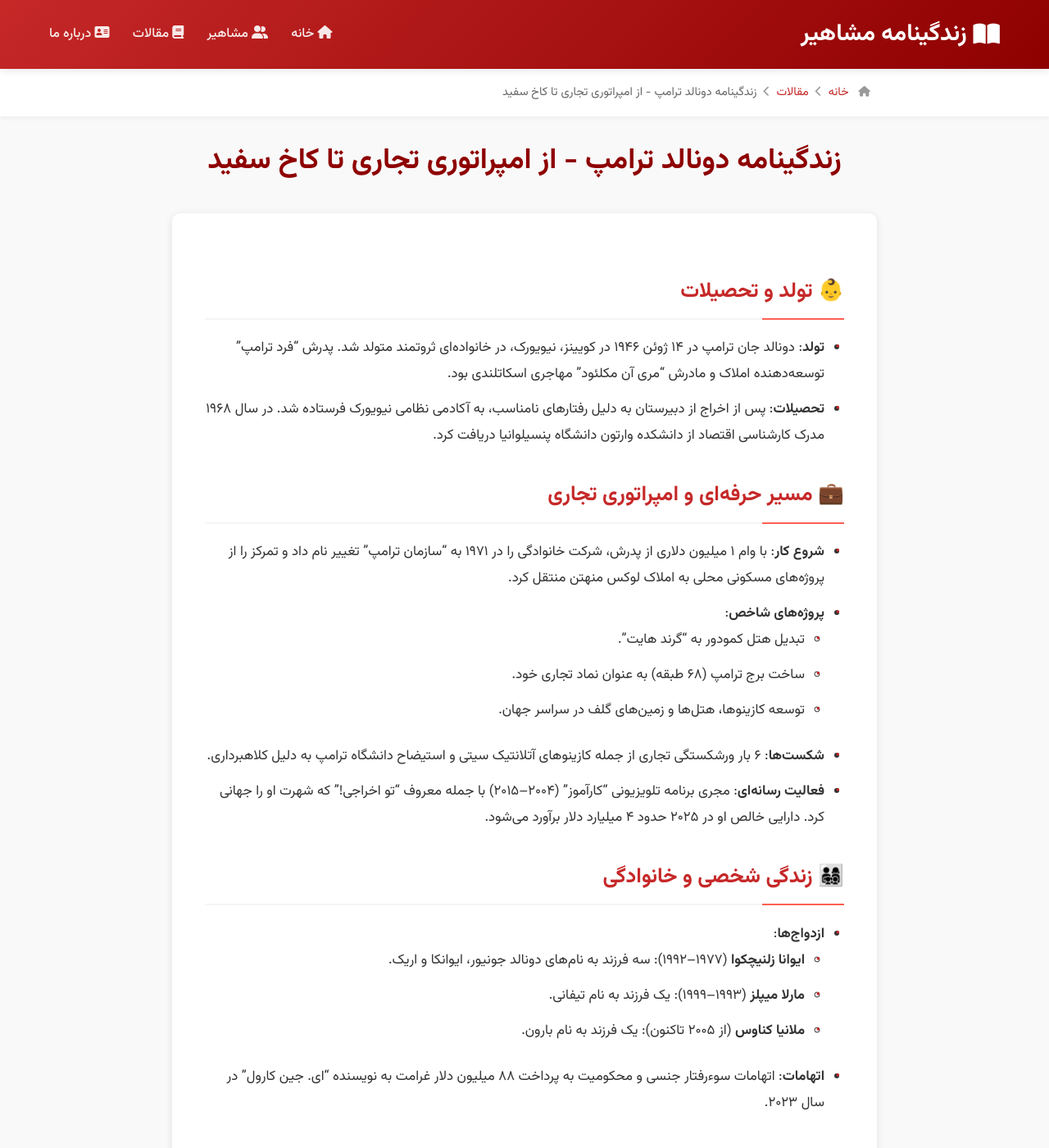
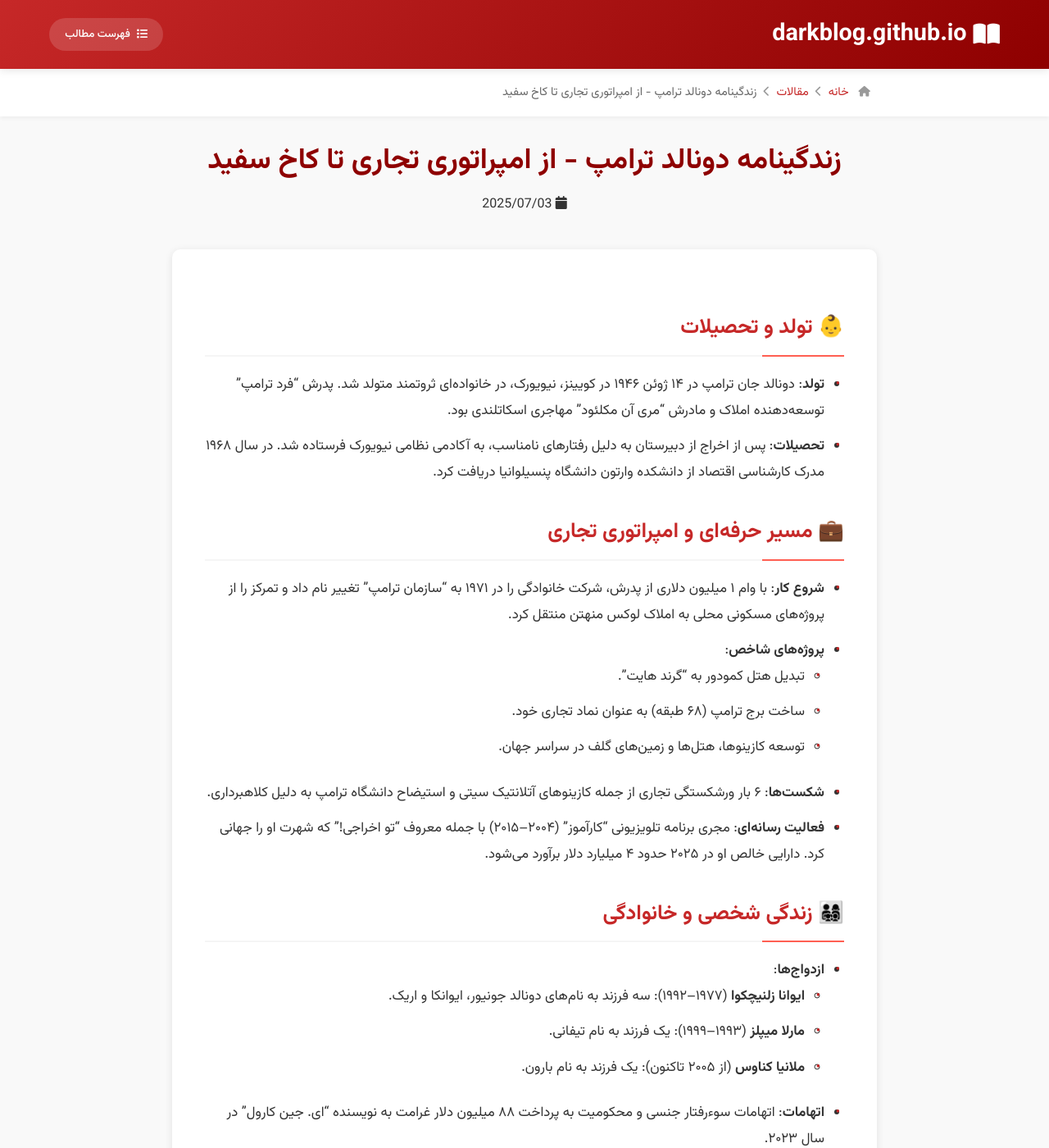
Before and after one commit to darkblog/darkblog.github.io, a Jekyll site: the page built from _posts/2025-7-3-41.md, in a window 1280 px wide and 1400 px high. Shown: the whole window at 82% size. Built offline with Jekyll 4.4.1, drawn with Linux system fonts in a browser that asks for light colours; comment, search, counter and statistics services are not loaded; some of the changed text lies outside the part shown.

Commit message:
Update post.html

```diff
--- a/_layouts/post.html
+++ b/_layouts/post.html
@@ -12,13 +12,6 @@
     <meta property="og:type" content="article">
     <link rel="stylesheet" href="https://fonts.googleapis.com/css2?family=Vazirmatn:wght@300;400;500;700&display=swap">
     <link rel="stylesheet" href="https://cdnjs.cloudflare.com/ajax/libs/font-awesome/6.4.0/css/all.min.css">
-    <script src="https://utteranc.es/client.js"
-            repo="darkblog.github.io"
-            issue-term="pathname"
-            theme="github-light"
-            crossorigin="anonymous"
-            async>
-    </script>
     <style>
         :root {
             --primary-color: #c62828;
@@ -87,16 +80,86 @@
             margin-left: 0.5rem;
         }
 
-        .nav-links a {
-            color: rgba(255, 255, 255, 0.9);
-            text-decoration: none;
-            margin-right: 1.5rem;
+        /* Navigation - Table of Contents */
+        .toc-container {
+            position: relative;
+        }
+
+        .toc-toggle {
+            background: rgba(255, 255, 255, 0.15);
+            border: none;
+            color: white;
+            padding: 0.6rem 1.2rem;
+            border-radius: 30px;
+            font-family: 'Vazirmatn', sans-serif;
             font-weight: 500;
+            cursor: pointer;
+            transition: var(--transition);
+            display: flex;
+            align-items: center;
+            gap: 0.5rem;
+        }
+
+        .toc-toggle:hover {
+            background: rgba(255, 255, 255, 0.25);
+        }
+
+        .toc-dropdown {
+            position: absolute;
+            top: 100%;
+            right: 0;
+            width: 280px;
+            background: white;
+            border-radius: 8px;
+            box-shadow: 0 5px 15px rgba(0, 0, 0, 0.2);
+            padding: 1rem;
+            margin-top: 0.5rem;
+            display: none;
+            z-index: 200;
+            max-height: 400px;
+            overflow-y: auto;
+        }
+
+        .toc-container:hover .toc-dropdown,
+        .toc-dropdown:hover {
+            display: block;
+        }
+
+        .toc-title {
+            font-size: 1.1rem;
+            color: var(--primary-dark);
+            padding-bottom: 0.5rem;
+            border-bottom: 2px solid var(--light-gray);
+            margin-bottom: 0.8rem;
+            text-align: center;
+        }
+
+        .toc-list {
+            list-style: none;
+        }
+
+        .toc-list li {
+            margin-bottom: 0.6rem;
+            padding-right: 0.5rem;
+            border-right: 2px solid transparent;
             transition: var(--transition);
         }
 
-        .nav-links a:hover {
-            color: white;
+        .toc-list li:hover {
+            border-right: 2px solid var(--primary-color);
+        }
+
+        .toc-list a {
+            color: var(--text-color);
+            text-decoration: none;
+            transition: var(--transition);
+            display: block;
+            padding: 0.2rem 0;
+        }
+
+        .toc-list a:hover {
+            color: var(--primary-color);
+            padding-right: 5px;
         }
 
         /* Breadcrumb */
@@ -246,8 +309,7 @@
 
         .post-footer {
             display: flex;
-            justify-content: space-between;
-            flex-wrap: wrap;
+            justify-content: center;
             padding: 1.5rem 0;
             border-top: 2px solid var(--light-gray);
             border-bottom: 2px solid var(--light-gray);
@@ -341,47 +403,6 @@
             color: white;
         }
 
-        /* GitHub Comments */
-        .comments-section {
-            background-color: white;
-            border-radius: 10px;
-            box-shadow: var(--box-shadow);
-            padding: 2rem;
-            margin-bottom: 3rem;
-        }
-
-        .comments-header {
-            display: flex;
-            align-items: center;
-            margin-bottom: 1.5rem;
-        }
-
-        .comments-header h2 {
-            font-size: 1.5rem;
-            color: var(--primary-color);
-            margin: 0;
-        }
-
-        .comments-header i {
-            background-color: var(--primary-color);
-            color: white;
-            width: 36px;
-            height: 36px;
-            border-radius: 50%;
-            display: flex;
-            align-items: center;
-            justify-content: center;
-            margin-left: 1rem;
-        }
-
-        .github-comment-info {
-            background-color: rgba(198, 40, 40, 0.05);
-            border-right: 3px solid var(--primary-color);
-            padding: 1rem;
-            margin-bottom: 1.5rem;
-            border-radius: 0 8px 8px 0;
-        }
-
         /* Footer */
         footer {
             background: linear-gradient(135deg, var(--primary-dark), #5a0000);
@@ -451,13 +472,6 @@
             .header-container {
                 flex-direction: column;
                 padding: 1rem 0;
-            }
-
-            .nav-links {
-                margin-top: 1rem;
-                display: flex;
-                flex-wrap: wrap;
-                justify-content: center;
                 gap: 1rem;
             }
 
@@ -478,10 +492,10 @@
                 justify-content: center;
             }
 
-            .post-footer {
-                flex-direction: column;
-                gap: 1.5rem;
-                justify-content: center;
+            .toc-dropdown {
+                width: 100%;
+                right: 0;
+                left: 0;
             }
         }
 
@@ -501,13 +515,20 @@
         <div class="header-container">
             <a href="{{ site.baseurl }}/" class="logo">
                 <i class="fas fa-book-open"></i>
-                زندگینامه مشاهیر
+                {{ site.title }}
             </a>
-            <div class="nav-links">
-                <a href="#"><i class="fas fa-home"></i> خانه</a>
-                <a href="#"><i class="fas fa-user-friends"></i> مشاهیر</a>
-                <a href="#"><i class="fas fa-book"></i> مقالات</a>
-                <a href="#"><i class="fas fa-address-card"></i> درباره ما</a>
+
+            <div class="toc-container">
+                <button class="toc-toggle">
+                    <i class="fas fa-list"></i>
+                    فهرست مطالب
+                </button>
+                <div class="toc-dropdown">
+                    <div class="toc-title">سرفصل‌های این مقاله</div>
+                    <ul class="toc-list" id="toc-list">
+                        <!-- Table of Contents will be generated by JavaScript -->
+                    </ul>
+                </div>
             </div>
         </div>
     </header>
@@ -517,7 +538,7 @@
             <div class="breadcrumb-container">
                 <a href="{{ site.baseurl }}/"><i class="fas fa-home"></i> خانه</a>
                 <i class="fas fa-chevron-left"></i>
-                <a href="#">مقالات</a>
+                <a href="{{ site.baseurl }}/blog">مقالات</a>
                 <i class="fas fa-chevron-left"></i>
                 <span>{{ page.title }}</span>
             </div>
@@ -528,10 +549,17 @@
         <article>
             <div class="post-header">
                 <h1 class="post-title">{{ page.title }}</h1>
+
+                {% if page.date %}
+                <div class="post-meta">
+                    <span><i class="fas fa-calendar"></i> {{ page.date | date: "%Y/%m/%d" }}</span>
+                </div>
+                {% endif %}
             </div>
 
             <div class="post-content">
                 {{ content }}
+            </div>
 
             <div class="post-footer">
                 <div class="share-buttons">
@@ -541,39 +569,33 @@
                     <a href="#" class="share-btn"><i class="fab fa-facebook"></i></a>
                 </div>
             </div>
-            </div>
 
+            {% if site.author %}
             <div class="author-box">
                 <div class="author-avatar">
                     <i class="fas fa-user"></i>
                 </div>
                 <div class="author-info">
                     <h3>{{ site.author }}</h3>
-                    <p>نویسنده و پژوهشگر در زمینه تاریخ و زندگینامه مشاهیر ایران و جهان. علاقه‌مند به ادبیات، فلسفه و تاریخ معاصر.</p>
+                    <p>{{ site.description }}</p>
                     <div class="author-social">
-                        <a href="#"><i class="fab fa-twitter"></i></a>
-                        <a href="#"><i class="fab fa-instagram"></i></a>
-                        <a href="#"><i class="fab fa-linkedin"></i></a>
-                        <a href="#"><i class="fab fa-github"></i></a>
+                        {% if site.social.twitter %}
+                        <a href="{{ site.social.twitter }}"><i class="fab fa-twitter"></i></a>
+                        {% endif %}
+                        {% if site.social.instagram %}
+                        <a href="{{ site.social.instagram }}"><i class="fab fa-instagram"></i></a>
+                        {% endif %}
+                        {% if site.social.linkedin %}
+                        <a href="{{ site.social.linkedin }}"><i class="fab fa-linkedin"></i></a>
+                        {% endif %}
+                        {% if site.social.github %}
+                        <a href="{{ site.social.github }}"><i class="fab fa-github"></i></a>
+                        {% endif %}
                     </div>
                 </div>
             </div>
+            {% endif %}
         </article>
-
-        <div class="comments-section">
-            <div class="comments-header">
-                <i class="fas fa-comments"></i>
-                <h2>دیدگاه‌ها</h2>
-            </div>
-
-            <div class="github-comment-info">
-                <p>سیستم نظرات ما از طریق گیت‌هاب پیاده‌سازی شده است. برای ثبت نظر نیاز به حساب گیت‌هاب دارید.</p>
-            </div>
-
-            <div id="comments">
-                <!-- GitHub comments will be loaded here -->
-            </div>
-        </div>
     </main>
 
     <footer>
@@ -581,55 +603,121 @@
             <div class="footer-content">
                 <div class="footer-section">
                     <h3>درباره ما</h3>
-                    <p>سایت زندگینامه مشاهیر با هدف ارائه اطلاعات جامع و معتبر درباره بزرگان تاریخ ایران و جهان در حوزه‌های مختلف فعالیت می‌کند. ما تلاش می‌کنیم با ارائه بیوگرافی دقیق، دستاوردها و جملات ماندگار این مشاهیر، گامی در جهت آشنایی بیشتر با این شخصیت‌ها برداریم.</p>
+                    <p>{{ site.description }}</p>
                 </div>
 
                 <div class="footer-section">
                     <h3>دسترسی سریع</h3>
                     <ul class="footer-links">
-                        <li><a href="#"><i class="fas fa-arrow-left"></i> فلاسفه</a></li>
-                        <li><a href="#"><i class="fas fa-arrow-left"></i> نویسندگان</a></li>
-                        <li><a href="#"><i class="fas fa-arrow-left"></i> شعرا</a></li>
-                        <li><a href="#"><i class="fas fa-arrow-left"></i> دانشمندان</a></li>
-                        <li><a href="#"><i class="fas fa-arrow-left"></i> سیاسیون</a></li>
-                        <li><a href="#"><i class="fas fa-arrow-left"></i> مشاهیر تکنولوژی</a></li>
+                        {% for category in site.categories %}
+                        <li>
+                            <a href="{{ site.baseurl }}/categories/{{ category | first | slugify }}">
+                                <i class="fas fa-arrow-left"></i> {{ category | first }}
+                            </a>
+                        </li>
+                        {% endfor %}
                     </ul>
                 </div>
 
                 <div class="footer-section">
                     <h3>ارتباط با ما</h3>
                     <ul class="footer-links">
-                        <li><a href="#"><i class="fas fa-envelope"></i> ایمیل: info@mashahir.ir</a></li>
-                        <li><a href="#"><i class="fas fa-phone"></i> تلفن: ۰۲۱-۱۲۳۴۵۶۷۸</a></li>
-                        <li><a href="#"><i class="fab fa-instagram"></i> اینستاگرام</a></li>
-                        <li><a href="#"><i class="fab fa-telegram"></i> تلگرام</a></li>
+                        {% if site.contact.email %}
+                        <li>
+                            <a href="mailto:{{ site.contact.email }}">
+                                <i class="fas fa-envelope"></i> ایمیل: {{ site.contact.email }}
+                            </a>
+                        </li>
+                        {% endif %}
+                        {% if site.contact.phone %}
+                        <li>
+                            <a href="tel:{{ site.contact.phone }}">
+                                <i class="fas fa-phone"></i> تلفن: {{ site.contact.phone }}
+                            </a>
+                        </li>
+                        {% endif %}
+                        {% if site.social.instagram %}
+                        <li>
+                            <a href="{{ site.social.instagram }}">
+                                <i class="fab fa-instagram"></i> اینستاگرام
+                            </a>
+                        </li>
+                        {% endif %}
+                        {% if site.social.telegram %}
+                        <li>
+                            <a href="{{ site.social.telegram }}">
+                                <i class="fab fa-telegram"></i> تلگرام
+                            </a>
+                        </li>
+                        {% endif %}
                     </ul>
                 </div>
             </div>
 
             <div class="copyright">
-                <p>تمامی حقوق مادی و معنوی این سایت متعلق به زندگینامه مشاهیر می‌باشد. © ۱۴۰۳</p>
+                <p>&copy; {{ site.time | date: '%Y' }} {{ site.title }}. تمامی حقوق محفوظ است.</p>
             </div>
         </div>
     </footer>
 
     <script>
-        // Initialize GitHub comments
-        function initGitHubComments() {
-            // Utterances script is already included in head
-            console.log("GitHub comments initialized");
+        // Generate table of contents
+        document.addEventListener('DOMContentLoaded', function() {
+            const headings = document.querySelectorAll('.post-content h2');
+            const tocList = document.getElementById('toc-list');
+
+            if (headings.length > 0) {
+                headings.forEach(heading => {
+                    if (!heading.id) {
+                        heading.id = heading.textContent.replace(/\s+/g, '-').toLowerCase();
                     }
 
-        // Share functionality
+                    const listItem = document.createElement('li');
+                    const link = document.createElement('a');
+                    link.href = `#${heading.id}`;
+                    link.textContent = heading.textContent;
+
+                    listItem.appendChild(link);
+                    tocList.appendChild(listItem);
+                });
+            } else {
+                tocList.innerHTML = '<li>فهرستی برای نمایش وجود ندارد</li>';
+            }
+
+            // Smooth scrolling for TOC links
+            document.querySelectorAll('.toc-list a').forEach(anchor => {
+                anchor.addEventListener('click', function(e) {
+                    e.preventDefault();
+
+                    const targetId = this.getAttribute('href');
+                    const targetElement = document.querySelector(targetId);
+
+                    window.scrollTo({
+                        top: targetElement.offsetTop - 80,
+                        behavior: 'smooth'
+                    });
+
+                    // Close dropdown after selection
+                    document.querySelector('.toc-dropdown').style.display = 'none';
+                });
+            });
+
+            // Close TOC dropdown when clicking outside
+            document.addEventListener('click', function(e) {
+                const tocContainer = document.querySelector('.toc-container');
+                if (!tocContainer.contains(e.target)) {
+                    document.querySelector('.toc-dropdown').style.display = 'none';
+                }
+            });
+
+            // Share buttons functionality
             document.querySelectorAll('.share-btn').forEach(btn => {
                 btn.addEventListener('click', function(e) {
                     e.preventDefault();
                     alert('در سایت واقعی، این دکمه صفحه را در شبکه اجتماعی مربوطه به اشتراک می‌گذارد.');
                 });
             });
-
-        // Initialize after page load
-        window.addEventListener('load', initGitHubComments);
+        });
     </script>
 </body>
 </html>
```
Lines whose indentation alone changed are shown as unchanged.
